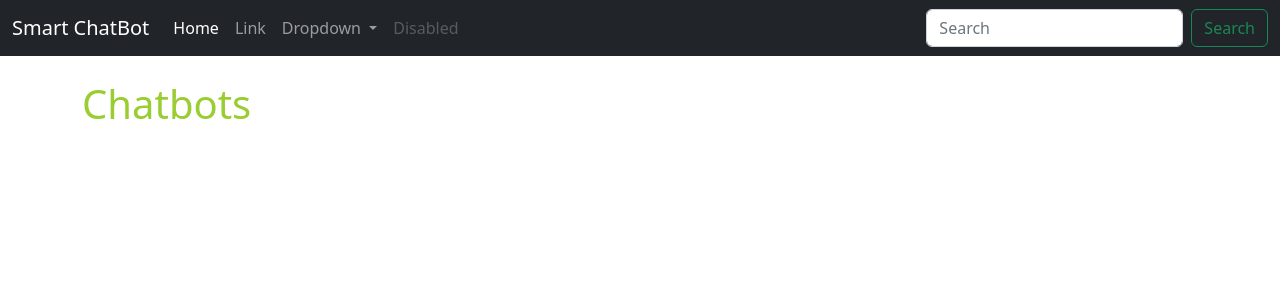
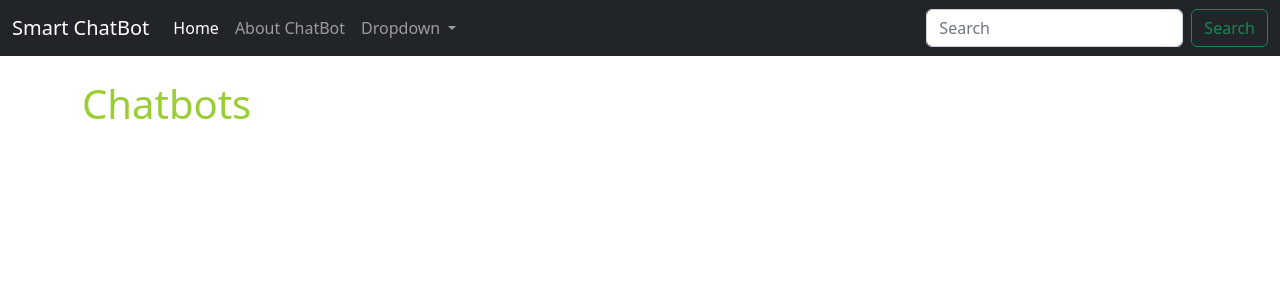
Before and after one commit to RhythmSharma10614346/CA_Python-Project-B9IS123-, a Django app: page / in a window 1280 px wide. Shown: the top 300 px of the page. Run offline with Django 4.2, Linux system fonts and the light colour scheme.

Commit message:
about.html is created, about.html path is added in urls.py, about function is added in views.py, navbar is updated for About ChatBot

```diff
--- /dev/null
+++ b/chat-bot-web/mysite/website/templates/about.html
@@ -0,0 +1,5 @@
+{% extends 'base.html' %}
+
+{% block content %}
+<h1>About Amazing Smart Chatbot</h1>
+{% endblock %}
--- a/chat-bot-web/mysite/website/templates/navbar.html
+++ b/chat-bot-web/mysite/website/templates/navbar.html
@@ -10,7 +10,7 @@
             <a class="nav-link active" aria-current="page" href="#">Home</a>
           </li>
           <li class="nav-item">
-            <a class="nav-link" href="#">Link</a>
+            <a class="nav-link" href="#">About ChatBot</a>
           </li>
           <li class="nav-item dropdown">
             <a class="nav-link dropdown-toggle" href="#" role="button" data-bs-toggle="dropdown" aria-expanded="false">
@@ -23,9 +23,6 @@
               <li><a class="dropdown-item" href="#">Something else here</a></li>
             </ul>
           </li>
-          <li class="nav-item">
-            <a class="nav-link disabled">Disabled</a>
-          </li>
         </ul>
         <form class="d-flex" role="search">
           <input class="form-control me-2" type="search" placeholder="Search" aria-label="Search">
--- a/chat-bot-web/mysite/website/urls.py
+++ b/chat-bot-web/mysite/website/urls.py
@@ -3,4 +3,6 @@ from . import views
 
 urlpatterns = [
     path("", views.index,name='index'),
+    path("about", views.about,name='about'),
+
 ]
--- a/chat-bot-web/mysite/website/views.py
+++ b/chat-bot-web/mysite/website/views.py
@@ -3,3 +3,6 @@ from django.shortcuts import render
 
 def index(request):
 	return render(request, 'index.html', {})
+
+def about(request):
+	return render(request, 'about.html', {})
```
